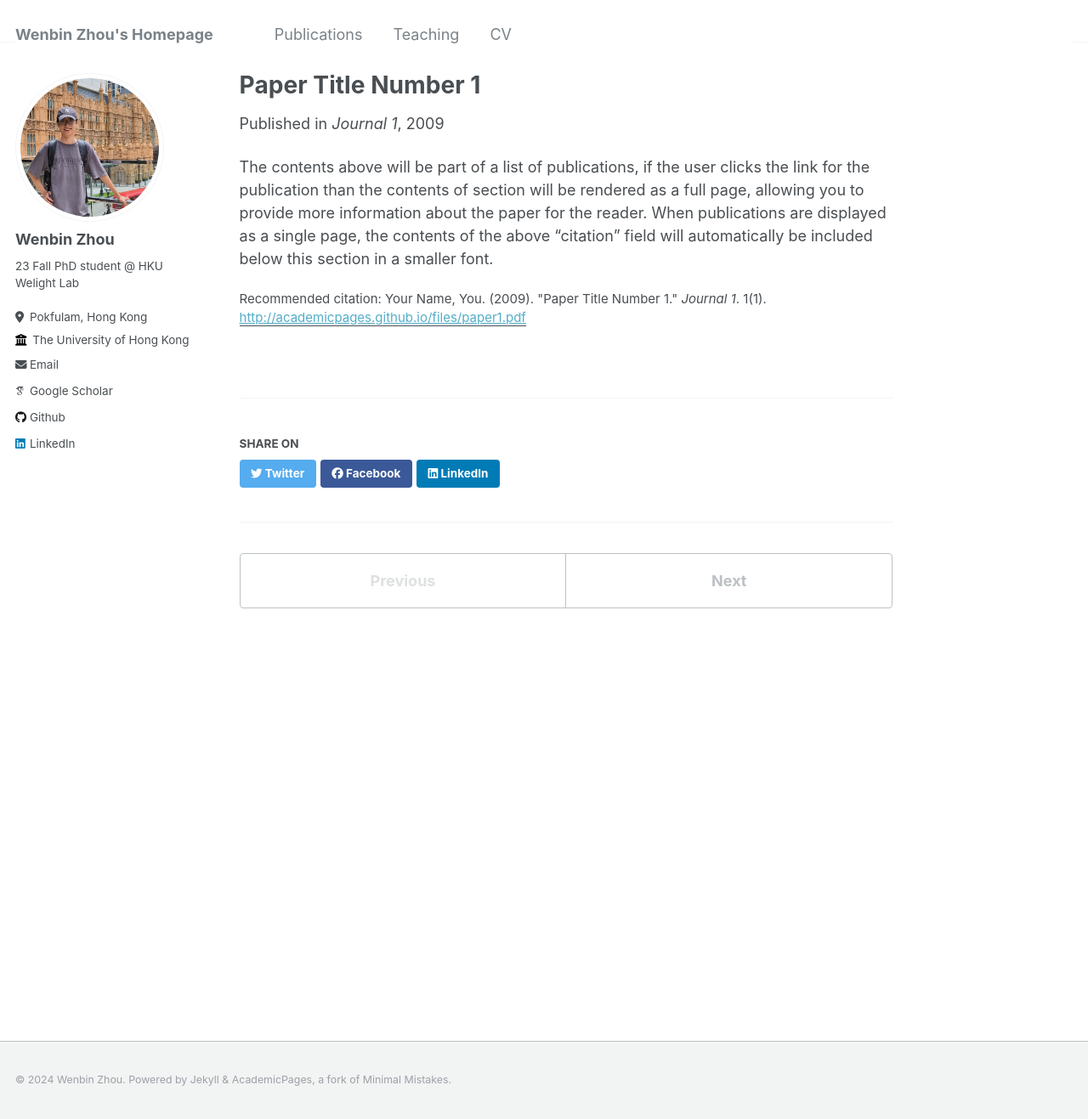
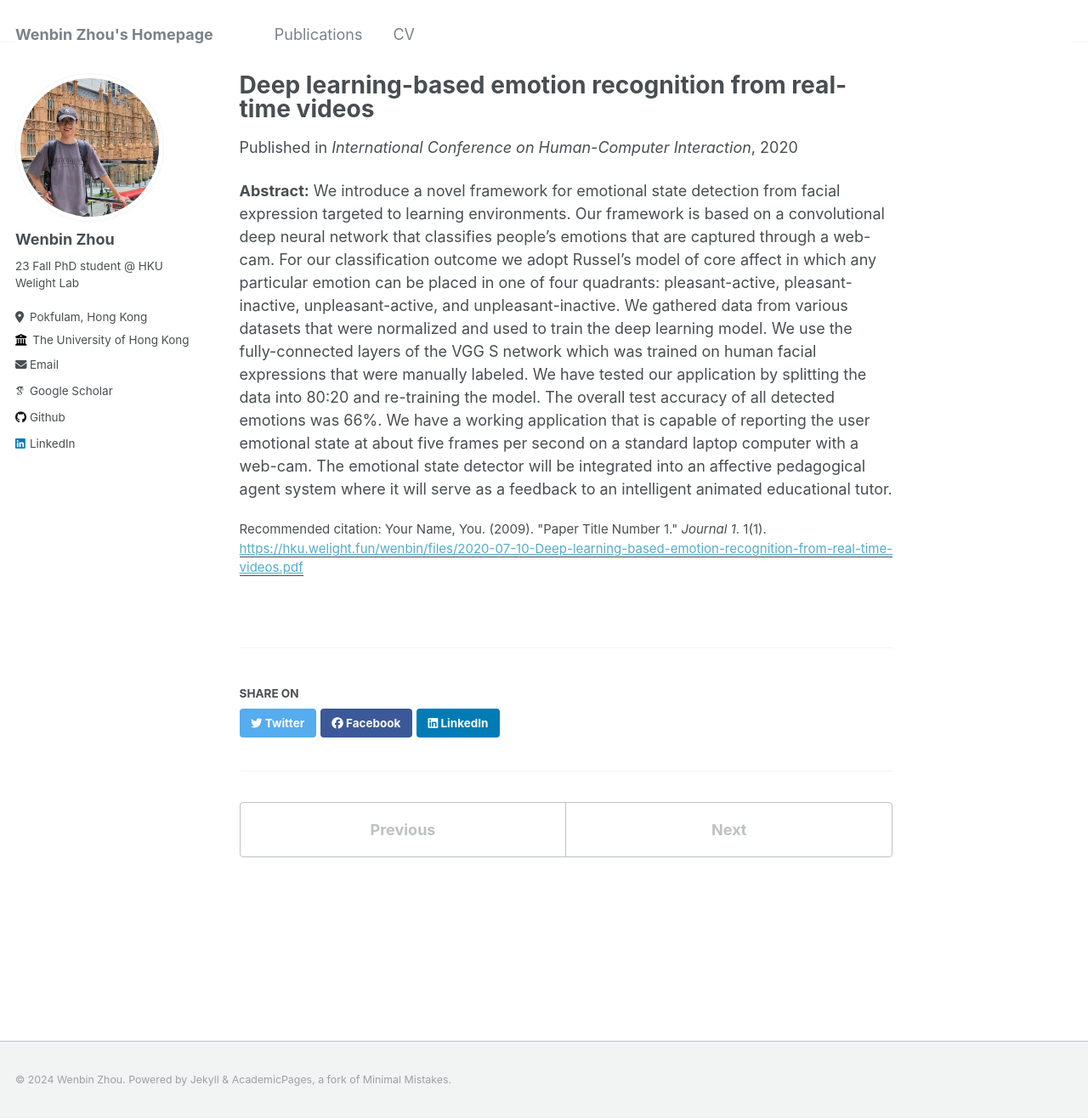
Before and after one commit to zhou-wb/wenbin1, a Jekyll site: the page built from _publications/2009-10-01-paper-title-number-1.md, in a window 1280 px wide and 1317 px high. Shown: the whole window at 85% size. Built offline with Jekyll 4.4.1, drawn with Linux system fonts in a browser that asks for light colours; some web fonts are replaced.

Commit message:
add pub1

```diff
--- a/_data/navigation.yml
+++ b/_data/navigation.yml
@@ -6,8 +6,8 @@ main:
   # - title: "Talks"
   #   url: /talks/
 
-  - title: "Teaching"
-    url: /teaching/
+  # - title: "Teaching"
+  #   url: /teaching/
 
   # - title: "Portfolio"
   #   url: /portfolio/
--- a/_layouts/single.html
+++ b/_layouts/single.html
@@ -47,8 +47,13 @@ layout: default
       <section class="page__content" itemprop="text">
         {{ content }}
 
+        <!-- {% if page.citation and page.paperurl %}
+          <p style="font-size: smaller">Recommended citation: {{ page.citation }} <a href="{{ page.paperurl }}"><u>{{ page.paperurl }}</u></a></p>
+        {% elsif page.citation %}
+          <p style="font-size: smaller">Recommended citation: {{ page.citation }} </p>
+        {% endif %} -->
         {% if page.citation and page.paperurl %}
-          <p style="font-size: smaller">Recommended citation: {{ page.citation }} <a href="{{ page.paperurl }}"><u>{{ page.paperurl }}</u></a></p>
+          <p style="font-size: smaller">Recommended citation: {{ page.citation }} <a href="Get the PDF"><u>{{ page.paperurl }}</u></a></p>
         {% elsif page.citation %}
           <p style="font-size: smaller">Recommended citation: {{ page.citation }} </p>
         {% endif %}
--- a/_publications/2009-10-01-paper-title-number-1.md
+++ b/_publications/2009-10-01-paper-title-number-1.md
@@ -1,12 +1,12 @@
 ---
-title: "Paper Title Number 1"
+title: "Deep learning-based emotion recognition from real-time videos"
 collection: publications
-permalink: /publication/2009-10-01-paper-title-number-1
+permalink: /publication/2020-07-10-Deep-learning-based-emotion-recognition-from-real-time-videos
 excerpt: 'This paper is about the number 1. The number 2 is left for future work.'
-date: 2009-10-01
-venue: 'Journal 1'
-paperurl: 'http://academicpages.github.io/files/paper1.pdf'
+date: 2020-07-10
+venue: 'International Conference on Human-Computer Interaction'
+paperurl: 'https://hku.welight.fun/wenbin/files/2020-07-10-Deep-learning-based-emotion-recognition-from-real-time-videos.pdf'
 citation: 'Your Name, You. (2009). &quot;Paper Title Number 1.&quot; <i>Journal 1</i>. 1(1).'
 ---
 
-The contents above will be part of a list of publications, if the user clicks the link for the publication than the contents of section will be rendered as a full page, allowing you to provide more information about the paper for the reader. When publications are displayed as a single page, the contents of the above "citation" field will automatically be included below this section in a smaller font.
+**Abstract:** We introduce a novel framework for emotional state detection from facial expression targeted to learning environments. Our framework is based on a convolutional deep neural network that classifies people’s emotions that are captured through a web-cam. For our classification outcome we adopt Russel’s model of core affect in which any particular emotion can be placed in one of four quadrants: pleasant-active, pleasant-inactive, unpleasant-active, and unpleasant-inactive. We gathered data from various datasets that were normalized and used to train the deep learning model. We use the fully-connected layers of the VGG S network which was trained on human facial expressions that were manually labeled. We have tested our application by splitting the data into 80:20 and re-training the model. The overall test accuracy of all detected emotions was 66%. We have a working application that is capable of reporting the user emotional state at about five frames per second on a standard laptop computer with a web-cam. The emotional state detector will be integrated into an affective pedagogical agent system where it will serve as a feedback to an intelligent animated educational tutor.
```
Also changed, not shown: _pages/about.md (+4 -4 lines), 2 other files.
